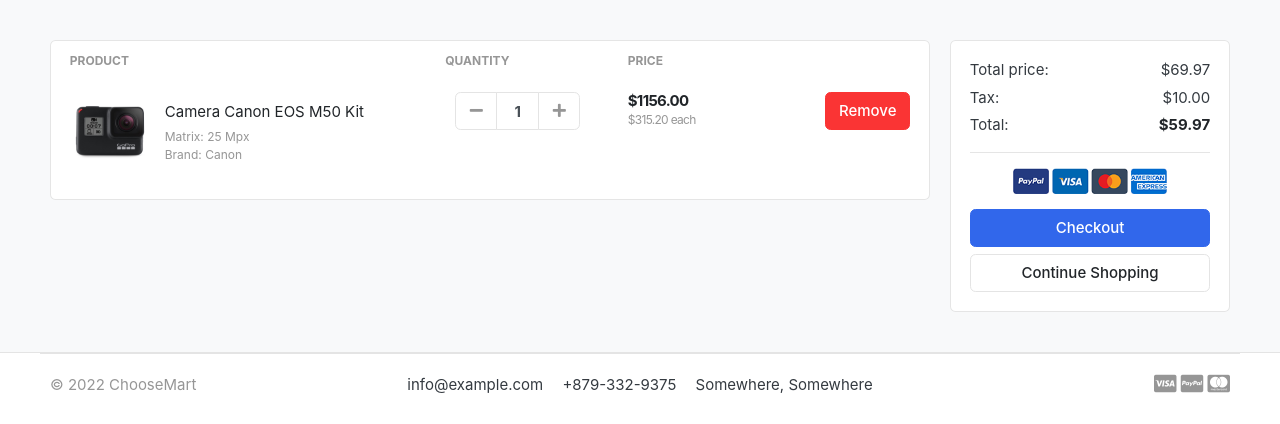
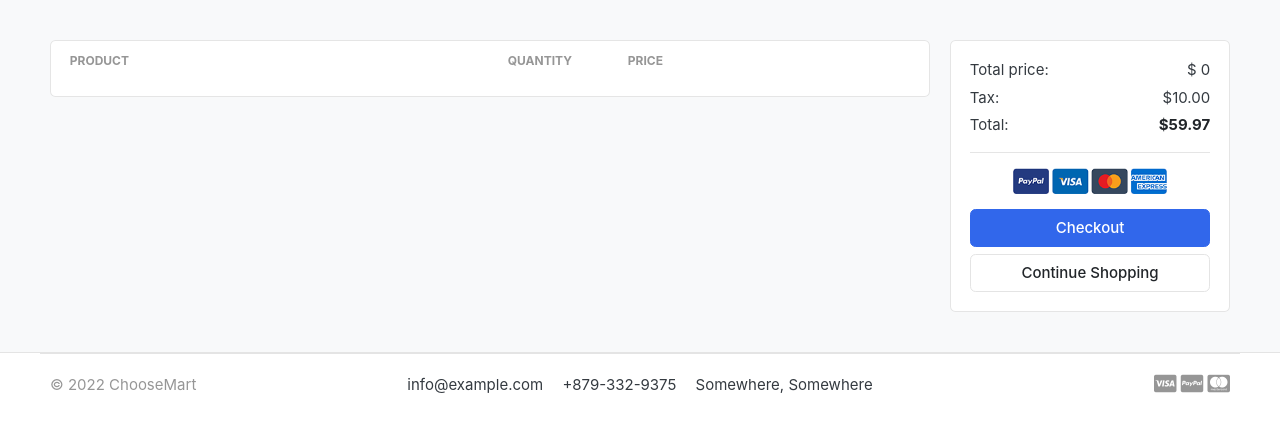
Before and after one commit to ruhulaminparvez/chooseMart, a Django app: page /cart/ in a window 1280 px wide. Shown: the part 118-542 px from the top of the page. Run offline with Django 4.2, Linux system fonts and the light colour scheme; data comes from the database, SQL or seed files in the repository; both versions use the stored data as it was after the commit; lists and menus that the app fills with data are empty; some libraries are stand-ins or nearby versions; some web fonts are replaced.

Commit message:
Implement data into cart page :octocat:

```diff
--- a/cart/models.py
+++ b/cart/models.py
@@ -17,5 +17,9 @@
     active = models.BooleanField(default=True)
 
 
+    def sub_total(self):
+        return self.product.price * self.quantity
+
+
     def __str__(self):
         return self.product
--- a/cart/views.py
+++ b/cart/views.py
@@ -2,6 +2,7 @@
 from .models import Cart, CartItem
 from store.models import Product
 from django.http import HttpResponse
+from django.core.exceptions import ObjectDoesNotExist
 
 # Create your views here.
 def _cart_id(request):
@@ -28,10 +29,20 @@
         cart_item = CartItem.objects.create(product=product, cart=cart, quantity=1)
         cart_item.save()
 
-    return HttpResponse(cart_item.quantity)
-    exit()
+    return redirect('cart')
 
-    # return redirect('cart')
-
-def cart(request):
-    return render(request, 'store/cart.html')
+def cart(request, total=0, quantity=0, cart_items=None):
+    try:
+        cart = Cart.objects.get(cart_id=_cart_id(request))
+        cart_items = CartItem.objects.filter(cart=cart, active=True)
+        for cart_item in cart_items:
+            total += (cart_item.product.price * cart_item.quantity)
+            quantity += cart_item.quantity
+    except ObjectDoesNotExist:
+             pass
+    context = {
+        'cart_items': cart_items,
+        'total': total,
+        'quantity': quantity
+    }
+    return render(request, 'store/cart.html', context)
--- a/templates/store/cart.html
+++ b/templates/store/cart.html
@@ -26,13 +26,14 @@
     </tr>
     </thead>
     <tbody>
+    {% for cart_item in cart_items %}
     <tr>
         <td>
             <figure class="itemside align-items-center">
-                <div class="aside"><img src="{% static './images/items/11.jpg' %}" class="img-sm"></div>
+                <div class="aside"><img src="{{ cart_item.product.images.url }}" class="img-sm"></div>
                 <figcaption class="info">
-                    <a href="#" class="title text-dark">Camera Canon EOS M50 Kit</a>
-                    <p class="text-muted small">Matrix: 25 Mpx <br> Brand: Canon</p>
+                    <a href="#" class="title text-dark">{{ cart_item.product.product_name }}</a>
+                    <p class="text-muted small">Color: 25 Mpx <br> Size: Canon</p>
                 </figcaption>
             </figure>
         </td>
@@ -43,23 +44,24 @@
                                 <div class="input-group-prepend">
                                 <button class="btn btn-light" type="button" id="button-plus"> <i class="fa fa-minus"></i> </button>
                                 </div>
-                                <input type="text" class="form-control"  value="1">
+                                <input type="text" class="form-control"  value="{{ cart_item.quantity }}">
                                 <div class="input-group-append">
-                                <button class="btn btn-light" type="button" id="button-minus"> <i class="fa fa-plus"></i> </button>
+                                <a href="{% url 'add_cart' cart_item.product.id %}" class="btn btn-light" type="button" id="button-minus"> <i class="fa fa-plus"></i> </a>
                                 </div>
                             </div> <!-- input-group.// -->
                         </div> <!-- col.// -->
         </td>
         <td>
             <div class="price-wrap">
-                <var class="price">$1156.00</var>
-                <small class="text-muted"> $315.20 each </small>
+                <var class="price">$ {{ cart_item.sub_total }}</var>
+                <small class="text-muted"> $ {{ cart_item.product.price }} each </small>
             </div> <!-- price-wrap .// -->
         </td>
         <td class="text-right">
         <a href="" class="btn btn-danger"> Remove</a>
         </td>
     </tr>
+    {% endfor %}
 
 
     </tbody>
@@ -73,7 +75,7 @@
             <div class="card-body">
                 <dl class="dlist-align">
                   <dt>Total price:</dt>
-                  <dd class="text-right">$69.97</dd>
+                  <dd class="text-right">$ {{total}}</dd>
                 </dl>
                 <dl class="dlist-align">
                   <dt>Tax:</dt>
@@ -88,7 +90,7 @@
                     <img src="{% static './images/misc/payments.png' %}" height="26">
                 </p>
                 <a href="./place-order.html" class="btn btn-primary btn-block"> Checkout </a>
-                <a href="./store.html" class="btn btn-light btn-block">Continue Shopping</a>
+                <a href="{% url 'store' %}" class="btn btn-light btn-block">Continue Shopping</a>
             </div> <!-- card-body.// -->
             </div> <!-- card.// -->
 
```
Also changed, not shown: db.sqlite3.
